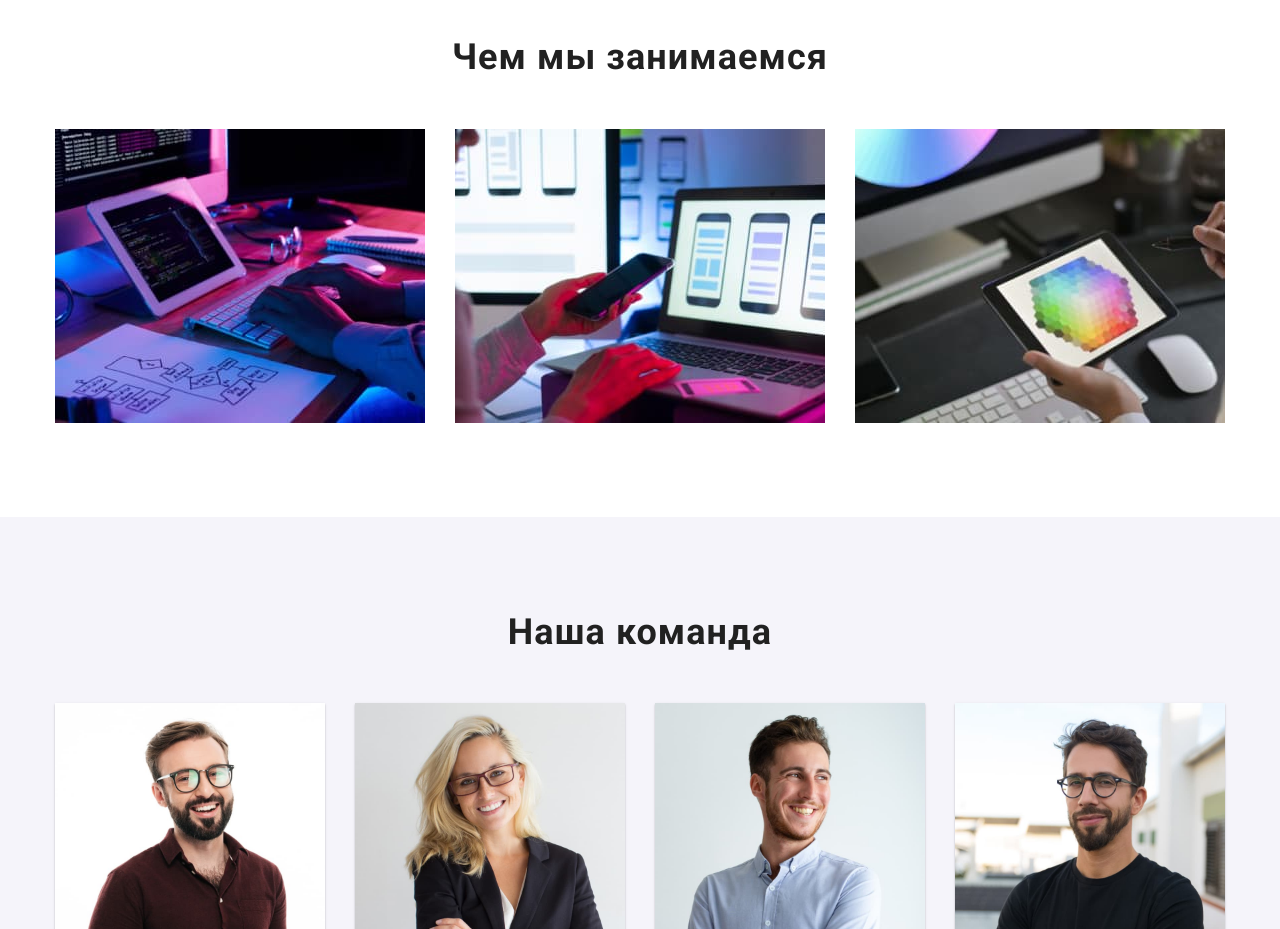
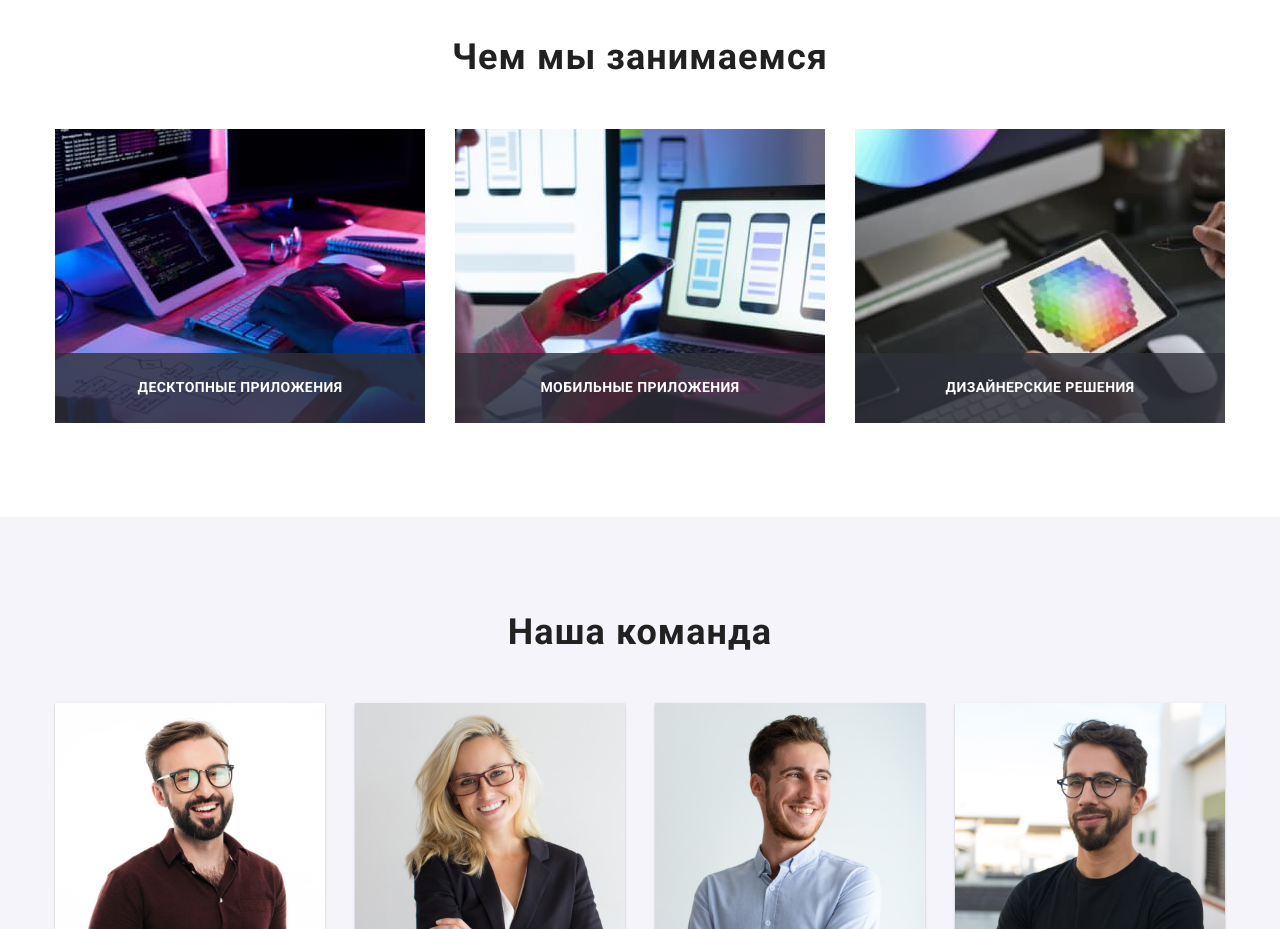
Before and after one commit to Ronskyi-O/goit-markup-hw-05, a plain HTML site: page index.html in a window 1280 px wide. Shown: the part 1080-2009 px from the top of the page. Drawn offline with nearby package versions, Linux system fonts and the light colour scheme.

Commit message:
Секция Чем мы занимаемся готова

```diff
--- a/css/styles.css
+++ b/css/styles.css
@@ -297,6 +297,8 @@ img {
 .jobs .list {
   display: flex;
   justify-content: space-between;
+
+  position: relative;
 }
 
 .jobs .tittle {
@@ -307,6 +309,29 @@ img {
   letter-spacing: 0.03em;
 
   text-align: center;
+}
+
+.jobs .thumb {
+  display: flex;
+  align-items: center;
+  justify-content: center;
+  width: 370px;
+  height: 70px;
+
+  background: rgba(47, 48, 58, 0.8);
+
+  position: absolute;
+  bottom: 0;
+}
+
+.jobs .discription {
+font-size: 14px;
+line-height: 1.14;
+text-align: center;
+letter-spacing: 0.03em;
+text-transform: uppercase;
+
+color: var(--additional-color);
 }
 
 /* Блок Наша команда */
--- a/index.html
+++ b/index.html
@@ -126,6 +126,9 @@
                   height="294"
                 />
               </a>
+              <div class="thumb">
+                <p class="discription">Десктопные приложения</p>
+              </div>
             </li>
             <li>
               <a href="">
@@ -136,6 +139,9 @@
                   height="294"
                 />
               </a>
+              <div class="thumb">
+                <p class="discription">Мобильные приложения</p>
+              </div>
             </li>
             <li>
               <a href="">
@@ -146,6 +152,9 @@
                   height="294"
                 />
               </a>
+              <div class="thumb">
+                <p class="discription">Дизайнерские решения</p>
+              </div>
             </li>
           </ul>
         </div>
```
